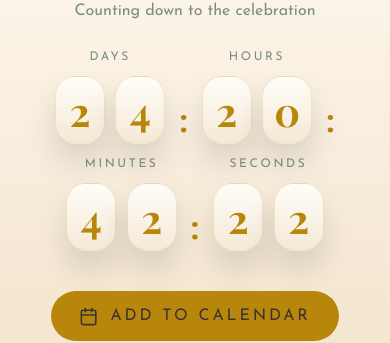
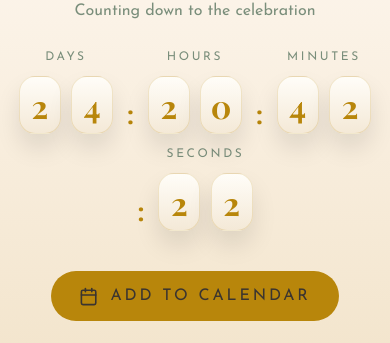
Before and after one commit to SrivatsaAdarsh/Adreeja, a React (Vite) app: page / in a window 390 px wide. Shown: the part 2297-2640 px from the top of the page. Built offline with nearby package versions, Linux system fonts and the light colour scheme; a web font is replaced by a local one.

Commit message:
refactor countdown and flip-card styles for improved responsiveness

```diff
--- a/src/styles.css
+++ b/src/styles.css
@@ -606,11 +606,11 @@ button {
 
 .countdown-colon {
   font-family: 'Playfair Display', serif;
-  font-size: 2rem;
+  font-size: 1.6rem;
   font-weight: 700;
   color: var(--gold);
   align-self: flex-end;
-  margin-bottom: 0.6rem;
+  margin-bottom: 0.5rem;
   line-height: 1;
 }
 
@@ -628,20 +628,20 @@ button {
 }
 
 .flip-card {
-  width: 62px;
-  height: 86px;
+  width: 52px;
+  height: 72px;
   background: linear-gradient(180deg, #fffdf8 0%, #f4e9d7 100%);
-  border-radius: 20px;
+  border-radius: 16px;
   display: grid;
   place-items: center;
   position: relative;
-  box-shadow: 0 18px 30px rgba(0, 0, 0, 0.12);
+  box-shadow: 0 14px 24px rgba(0, 0, 0, 0.1);
   border: 1px solid rgba(184, 134, 11, 0.18);
 }
 
 .digit {
   font-family: 'Playfair Display', serif;
-  font-size: 2.5rem;
+  font-size: 2rem;
   font-weight: 700;
   color: var(--gold);
 }
@@ -818,8 +818,8 @@ button {
   }
 
   .flip-card {
-    width: 56px;
-    height: 78px;
+    width: 48px;
+    height: 66px;
   }
 
   .floating-nav {
@@ -904,8 +904,8 @@ button {
   }
 
   .flip-card {
-    width: 50px;
-    height: 68px;
+    width: 42px;
+    height: 58px;
   }
 
   .section-nav-btn {
@@ -928,7 +928,7 @@ button {
   }
 }
 
-@media (max-width: 400px) {
+@media (max-width: 420px) {
   .hero-names {
     grid-template-columns: 1fr;
     text-align: center;
```
